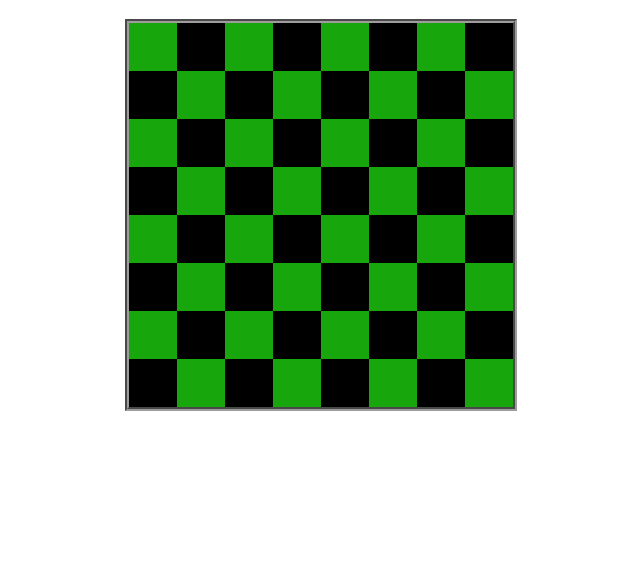
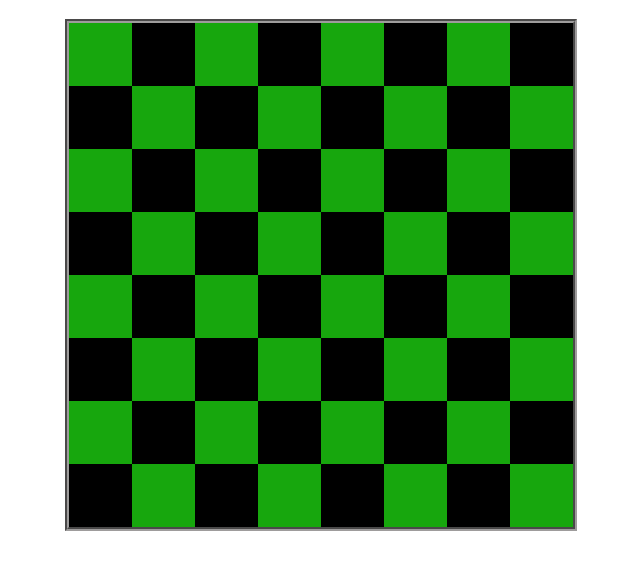
Before and after one commit to R0r71z/Radd, a plain HTML site: page index.html in a window 1280 px wide. Shown: the part 61-630 px from the top of the page, without its empty margins (319-959 px from the left). Drawn offline with Linux system fonts and the light colour scheme.

Commit message:
Made the board a little bigger

```diff
--- a/index.html
+++ b/index.html
@@ -8,7 +8,7 @@
 <body>
 	<center>
 	<h1>Juego de damas by Raddelyn</h1>
-	<div id="main" style="width:384px;height:384px;border:4px groove #9E9C9C;">
+	<div id="main" style="width:504px;height:504px;border:4px groove #9E9C9C;">
 	</div></center>
 <script src="js/jQuery.js"></script>
 <script src="js/algo.js"></script>
--- a/js/algo.js
+++ b/js/algo.js
@@ -1,6 +1,6 @@
 
-var green = '<div style="display:block; padding:0px; margin:0px; width:48px; height:48px; float:left; background-color:#17A70D;" id="%data%"></div>';
-var black = '<div style="display:block; padding:0px; margin:0px; width:48px; height:48px; float:left; background-color:#000000;" id="%data%"></div>';
+var green = '<div style="display:block; padding:0px; margin:0px; width:63px; height:63px; float:left; background-color:#17A70D;" id="%data%"></div>';
+var black = '<div style="display:block; padding:0px; margin:0px; width:63px; height:63px; float:left; background-color:#000000;" id="%data%"></div>';
 
 function make_id() {
 	letters = ["A","B","C","D","E","F","G","H"]
```
